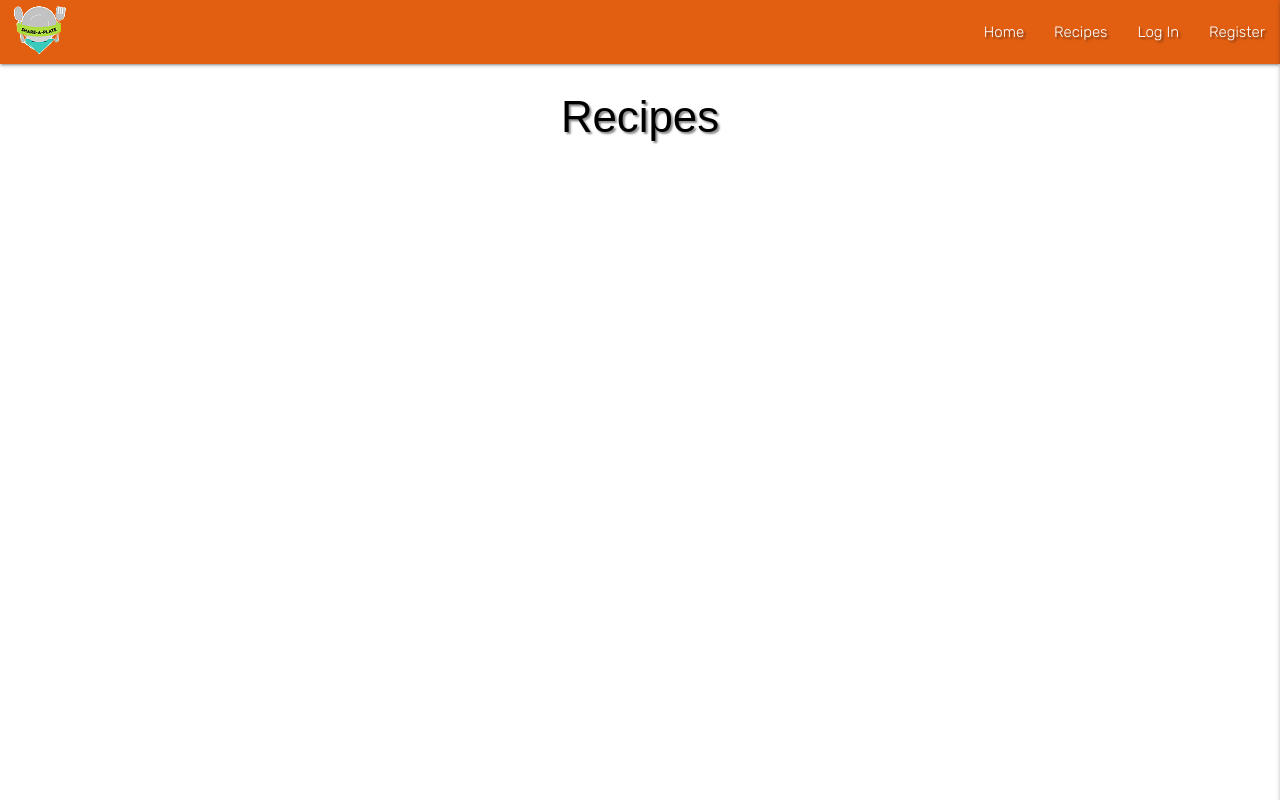
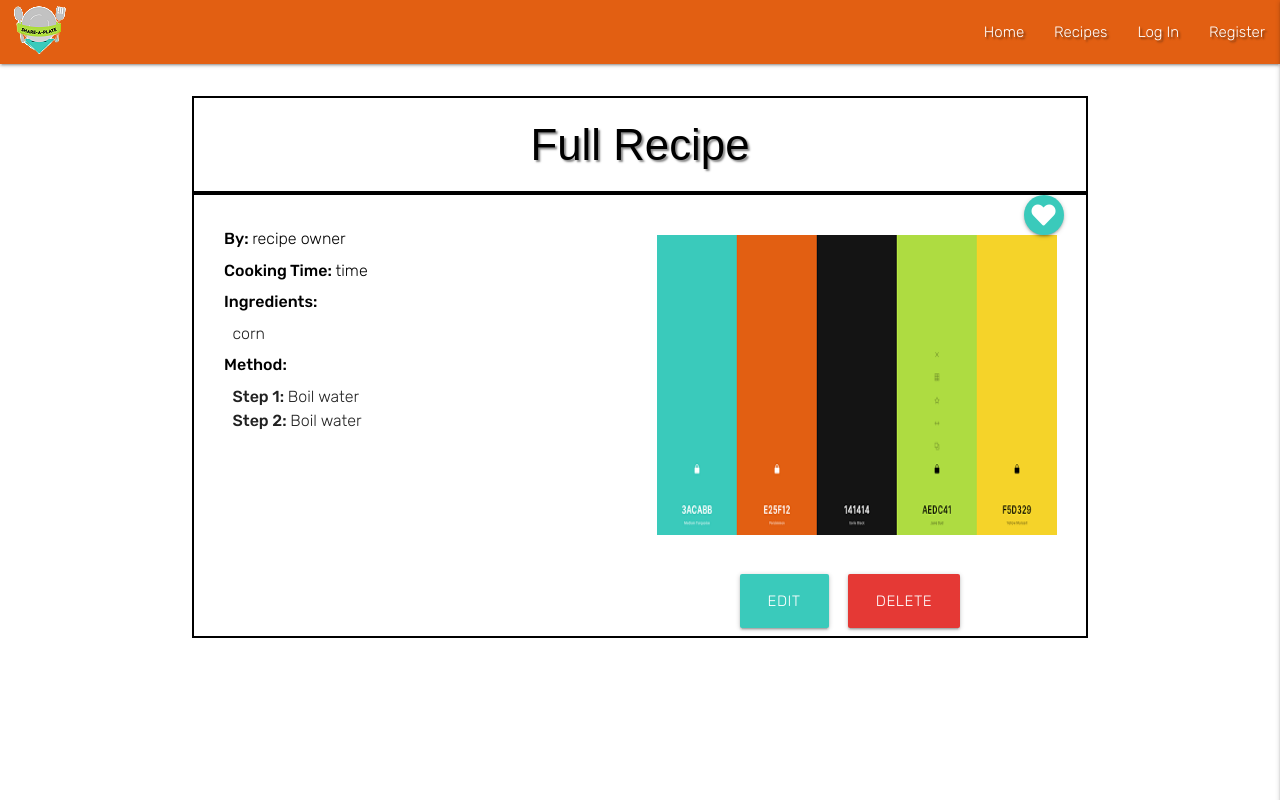
Before and after one commit to brimurphy/share-a-plate, a Flask app: page /full_recipe in a window 1280 px wide. Run offline with Flask 2, Linux system fonts and the light colour scheme; some libraries are stand-ins or nearby versions; some web fonts are replaced.

Commit message:
Update layout of Full Recipe page

```diff
--- a/static/css/style.css
+++ b/static/css/style.css
@@ -15,6 +15,10 @@ body {
 
 .black-bg {
     background-color: #141414;
+}
+
+.black-text {
+    color: #141414;
 }
 
 .grey-bg {
@@ -68,6 +72,19 @@ body {
     padding: 0.5em;
 }
 
+.heading-full-recipe {
+    margin-top: 2em;
+}
+
+.heading-full-recipe h3 {
+    margin: 1.5rem;
+}
+
+.heading-full-recipe,
+.full-recipe {
+    border: 2px solid #000000;
+}
+
 .logo img {
     padding: 5px 10px;
 }
@@ -94,3 +111,32 @@ body {
     width: 50%;
     border-radius: 5px;
 }
+
+.recipe-method {
+    counter-reset: step;
+
+}
+
+.recipe-method li::before {
+    font-weight: 500;
+    counter-increment: step;
+    content: "Step " counter(step) ": ";
+}
+
+.recipe-method li,
+.ingredient li {
+    margin-left: 1em;
+}
+
+.recipe-key {
+    margin: 0.5rem;
+}
+
+.recipe-key:first-of-type {
+    margin-top: 2em;
+}
+
+.recipe-key > a,
+.cta-btn > a {
+    margin-right: 1em;
+}
--- a/templates/full_recipe.html
+++ b/templates/full_recipe.html
@@ -1,29 +1,36 @@
-{% extends "base.html" %} {% block content %}
+{% extends "base.html" %}
+  {% block content %}
 
-  <h3 class="center-align header-text text-shadow black-text">Recipes</h3>
-
+    <!-- full recipe card -->
     <section class="row">
-    {% for recipe in recipes %}
-      <div class="col s12 m6 l4">
-        <div class="card orange-bg">
-          <div class="card-image">
+      <div class="col s12 heading-full-recipe">
+          <h3 class="center-align header-text text-shadow black-text">Full Recipe</h3>
+      </div>
+      <div class="col s12 full-recipe">
+        <div class="col s6 right center-align">
           <a class="btn-floating right turquoise-bg"><i class="fa fa-heart" aria-hidden="true"></i></a>
-            <img src="{{ recipe.recipe_img }}">
-            <span class="card-title text-shadow header-text black-text">{{ recipe.recipe_name }}</span>
-
-          </div>
-          <div class="card-content">
-            <p>{{ recipe.recipe_description }}</p>
-            <span class="text-shadow black-text">By: {{ recipe.username.capitalize() }}</span>
-          </div>
-          <div class="card-action">
-            <a href="#">Full Recipe</a>
+          <img src="../static/images/color-palette.png" alt="Recipe Image" width="400" height="300">
+          <div class="center-align recipe-key">
+            <a class="btn btn-large turquoise-bg" href="#">Edit</a>
+            <a class="btn btn-large red darken-1" href="#">Delete</a>
           </div>
         </div>
+        <div class="col s6">
+          <p class="black-text recipe-key"><strong>By: </strong>recipe owner</p>
+          <p class="black-text recipe-key"><strong>Cooking Time: </strong>time</p>
+          <p class="black-text recipe-key"><strong>Ingredients: </strong>
+            <ul class="ingredient">
+              <li>corn</li>
+            </ul>
+          </p>
+          <p class="black-text recipe-key"><strong>Method:</strong>
+            <ul class="recipe-method">
+              <li>Boil water</li>
+              <li>Boil water</li>
+            </ul>
+          </p>
+        </div>
       </div>
-      {% endfor %}
     </section>
 
-
-
-{% endblock %}
+  {% endblock %}
```
